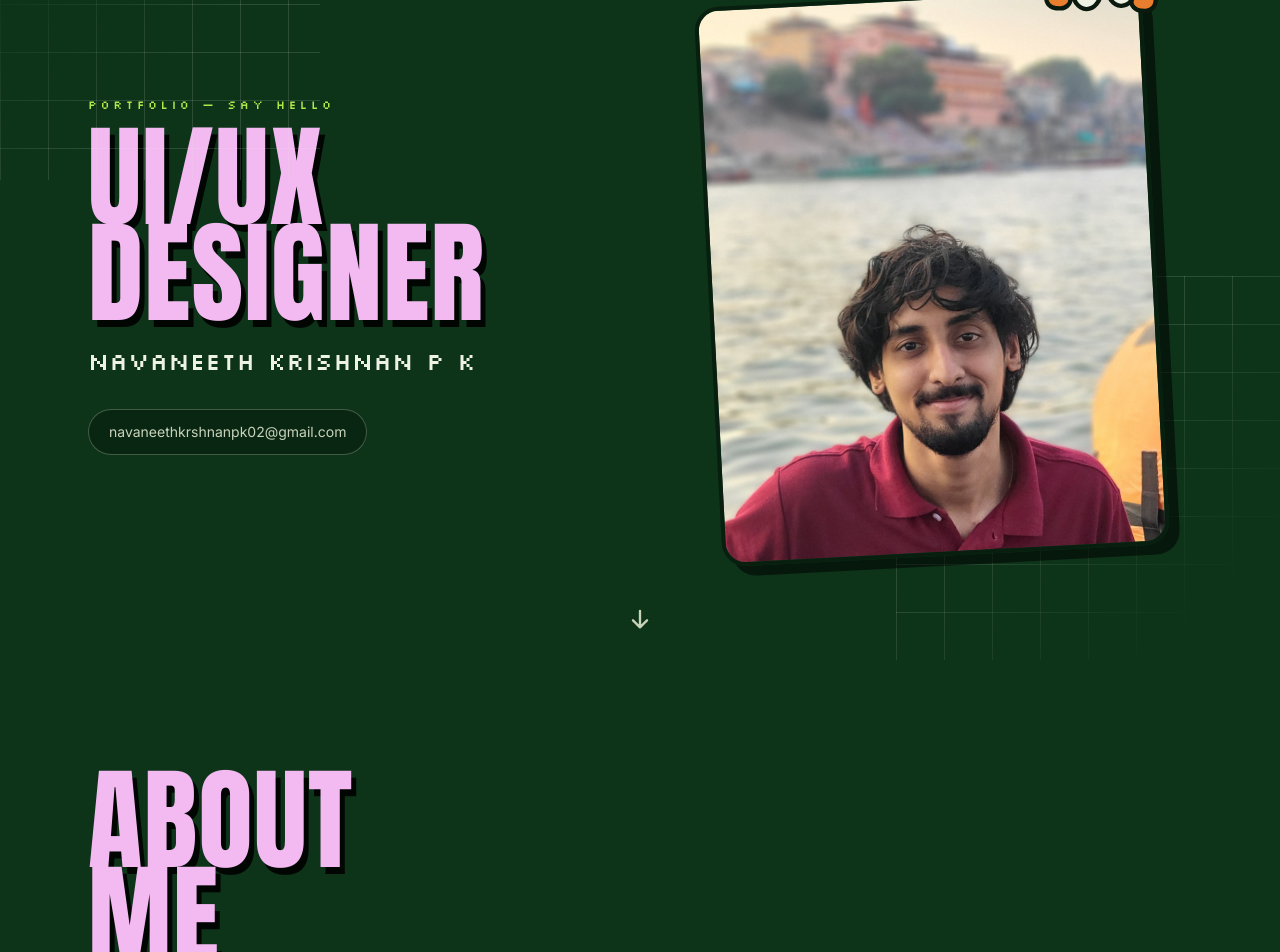
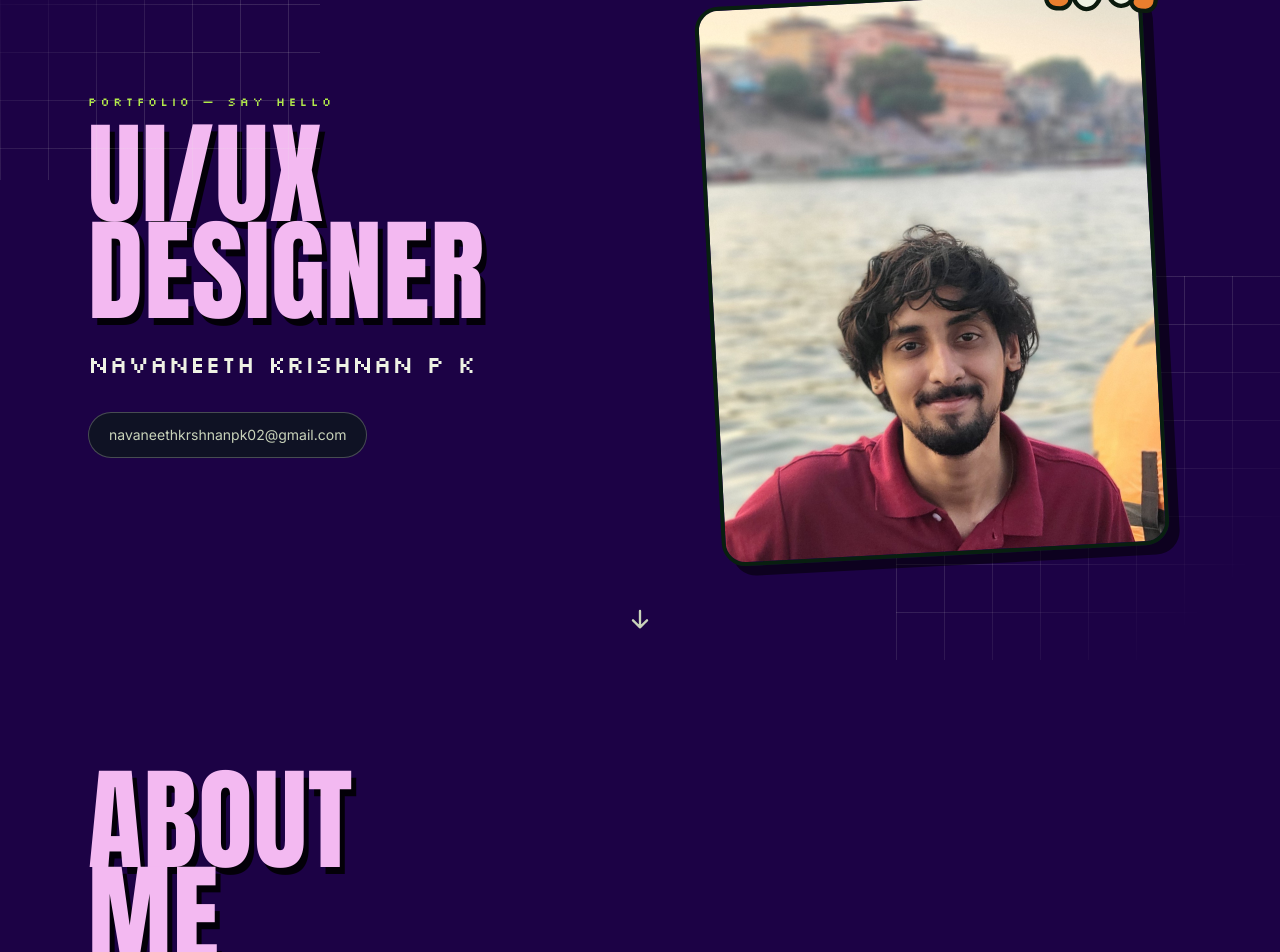
Before and after one commit to navaneeth2266/portfolio, a Next.js app: page / in a window 1280 px wide. Shown: the part 140-1092 px from the top of the page. Built offline with nearby package versions, Linux system fonts and the light colour scheme.

Commit message:
Please provide the file changes or a description of the modifications so I can generate the commit message for you.

```diff
--- a/src/app/globals.css
+++ b/src/app/globals.css
@@ -37,7 +37,7 @@ html {
 }
 
 body {
-  background: var(--color-ink-900);
+  background-color: #1C0245 !important;
   color: var(--color-cream);
 }
 
@@ -96,3 +96,46 @@ body {
   background: var(--color-ink-700);
   border-radius: 999px;
 }
+
+/* Hollow Purple Blast Animation */
+.hollow-purple-text {
+  display: inline-block;
+  cursor: pointer;
+  transition: transform 0.3s ease;
+}
+
+.hollow-purple-text:hover {
+  /* Triggers the blast when you hover or tap */
+  animation: hollowPurpleBlast 0.8s ease-out forwards;
+}
+
+@keyframes hollowPurpleBlast {
+  0% {
+    /* Step 1: Text hides, Red spawns left, Blue spawns right */
+    color: transparent;
+    text-shadow: -50px 0px 15px rgba(255, 0, 0, 0.8),
+                  50px 0px 15px rgba(0, 0, 255, 0.8);
+  }
+  40% {
+    /* Step 2: Red and Blue rush to the center */
+    color: transparent;
+    text-shadow: -10px 0px 25px rgba(255, 0, 0, 1),
+                  10px 0px 25px rgba(0, 0, 255, 1);
+  }
+  60% {
+    /* Step 3: The Collision & Pop Blast */
+    color: #ffffff;
+    text-shadow: 0px 0px 30px #8a2be2,
+                 0px 0px 60px #9400d3,
+                 0px 0px 100px #ff00ff;
+    transform: scale(1.15); /* Text pops outward */
+  }
+  100% {
+    /* Step 4: Settles into a glowing Hollow Purple state */
+    color: #e9d5ff; /* A nice light purple for readability */
+    text-shadow: 0px 0px 10px #8a2be2,
+                 0px 0px 25px #9400d3,
+                 0px 0px 50px #4b0082;
+    transform: scale(1.05); /* Stays slightly larger while hovering */
+  }
+}
--- a/src/components/Hero.tsx
+++ b/src/components/Hero.tsx
@@ -28,7 +28,7 @@ export default function Hero() {
             initial={{ opacity: 0, y: 24 }}
             animate={{ opacity: 1, y: 0 }}
             transition={{ duration: 0.7, delay: 0.1 }}
-            className="heading-stack text-[clamp(3rem,10vw,7rem)]"
+            className="heading-stack text-[clamp(3rem,10vw,7rem)] hollow-purple-text"
           >
             <span className="block">UI/UX</span>
             <span className="block">DESIGNER</span>
@@ -38,7 +38,7 @@ export default function Hero() {
             initial={{ opacity: 0, y: 16 }}
             animate={{ opacity: 1, y: 0 }}
             transition={{ duration: 0.6, delay: 0.35 }}
-            className="mt-6 font-pixel text-xl tracking-wide text-cream sm:text-2xl"
+            className="mt-6 font-pixel text-xl tracking-wide text-cream sm:text-2xl hollow-purple-text"
           >
             NAVANEETH KRISHNAN P K
           </motion.p>
--- a/src/components/SectionHeading.tsx
+++ b/src/components/SectionHeading.tsx
@@ -17,9 +17,11 @@ export default function SectionHeading({
         }`}
       >
         {lines.map((line) => (
-          <span key={line} className="block">
-            {line}
-          </span>
+          <div key={line} className="block">
+            <span className="hollow-purple-text">
+              {line}
+            </span>
+          </div>
         ))}
       </h2>
     </Reveal>
--- a/src/components/WorkExperience.tsx
+++ b/src/components/WorkExperience.tsx
@@ -32,7 +32,7 @@ export default function WorkExperience() {
         <div className="order-2 space-y-14 md:order-1">
           {roles.map((role, i) => (
             <Reveal key={role.title} delay={i * 0.12}>
-              <h3 className={`font-display text-2xl uppercase tracking-wide sm:text-3xl ${role.color}`}>
+              <h3 className={`font-display text-2xl uppercase tracking-wide sm:text-3xl hollow-purple-text ${role.color}`}>
                 {role.title}
               </h3>
               <p className="mt-3 max-w-md text-base leading-relaxed text-cream-dim">
```
